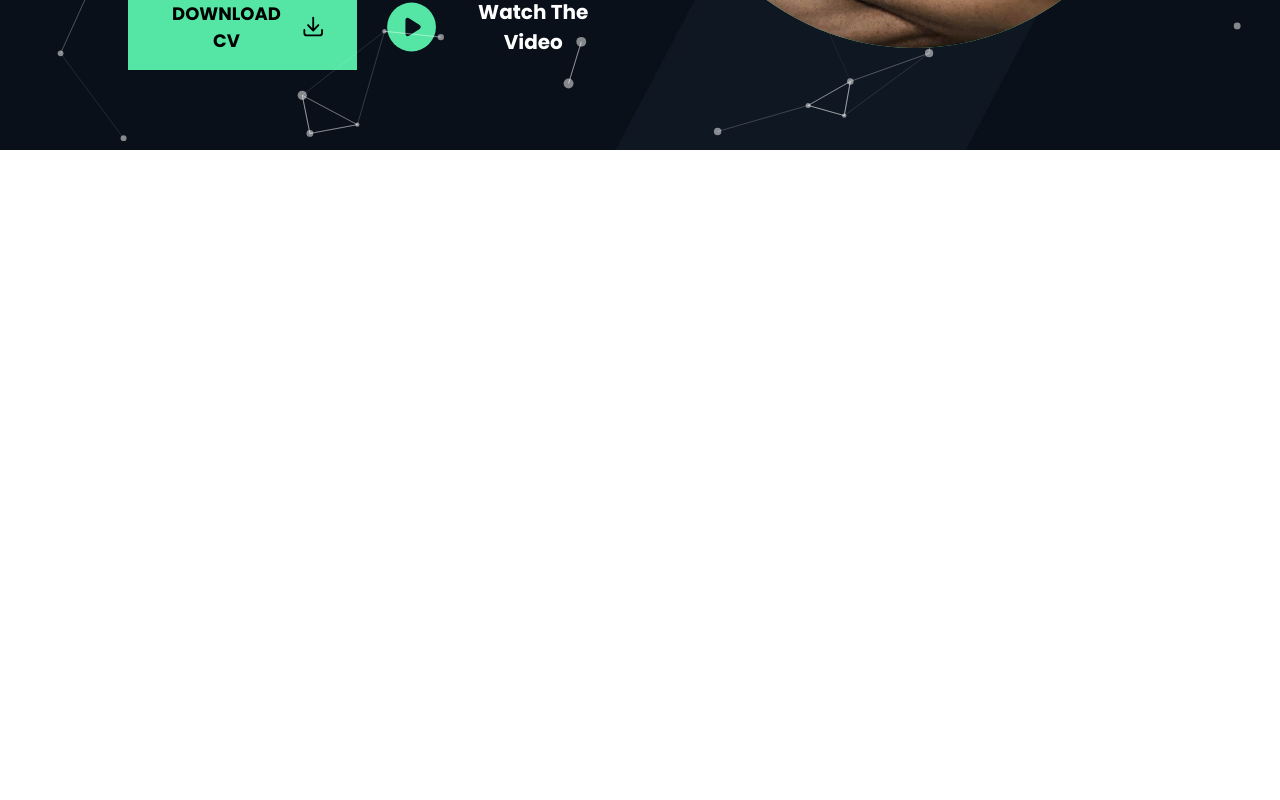
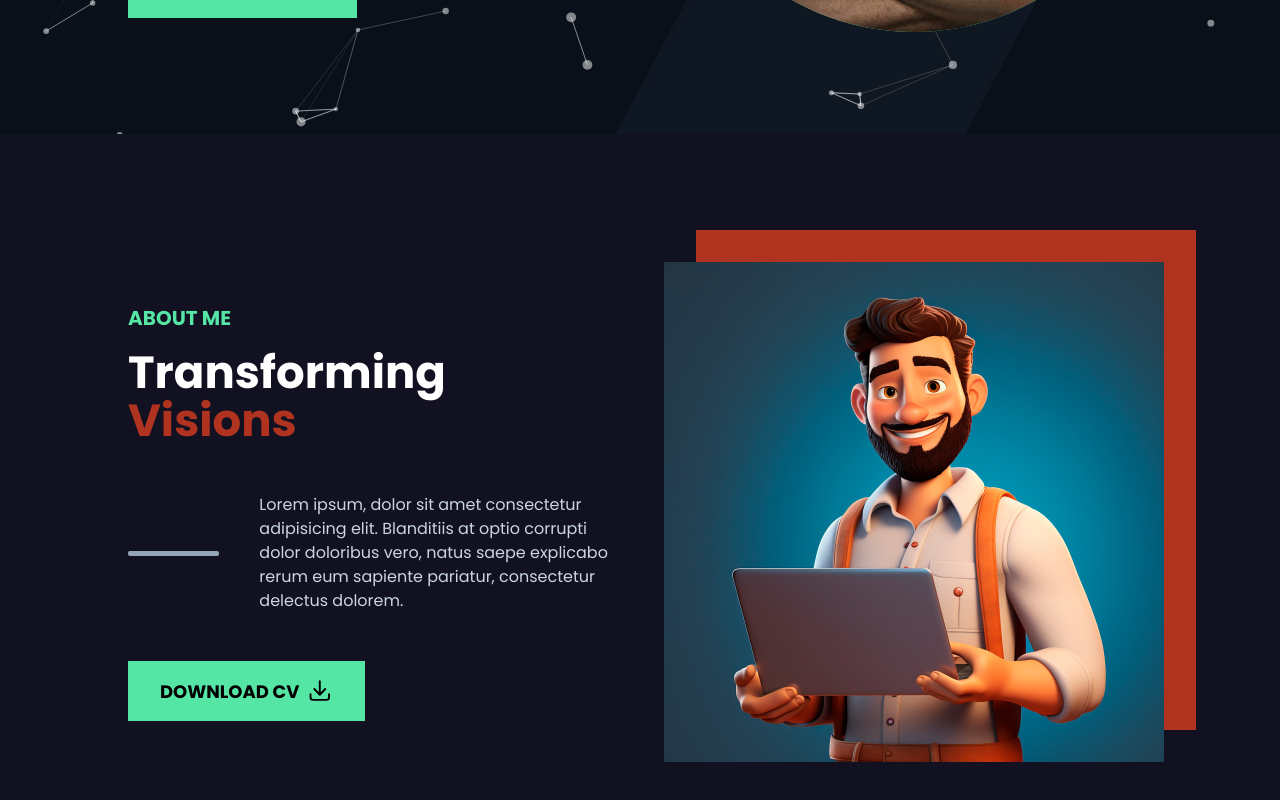
Before and after one commit to derostajunior/portfolio, a Next.js app in the folder my-portfolio/: page / in a window 1280 px wide. Shown: the part 650-1450 px from the top of the page. Before the commit the page ends 800 px from the top, so only its background shows below. Built offline with nearby package versions, Linux system fonts and the light colour scheme.

Commit message:
feat: Add about level

```diff
--- /dev/null
+++ b/my-portfolio/components/About.tsx
@@ -0,0 +1,52 @@
+import { ArrowDownTrayIcon } from "@heroicons/react/20/solid";
+import Image from "next/image";
+import React from "react";
+
+const About = () => {
+  return (
+    <div className="bg-[#121121] pb-[3rem] pt-[4rem] md:pt-[8rem] h-[88vh]">
+      <div className="grid grid-cols-1 md:grid-cols-2 w-[80%] mx-auto gap-[3rem] items-center">
+        <div>
+          <h1 className="text-[20px] font-bold uppercase text-[#55e6a5] mb-[1rem]">
+            ABOUT ME
+          </h1>
+
+          <h2
+            className="text-[25px] md:text-[35px] lg:text-[45px] md:leading-[3rem] leading-[2rem] capitalize
+            mb-[3rem] font-bold text-white"
+          >
+            Transforming <span className="text-[#b03320]">Visions</span>
+          </h2>
+          <div className="mb-[3rem] flex items-center md:space-x-10">
+            <span className="w-[100px] hidden md:block h-[5px] bg-slate-400 rounded-sm"></span>
+            <p className="text- [19px] text-slate-300 w-[80%]">
+              Lorem ipsum, dolor sit amet consectetur adipisicing elit.
+              Blanditiis at optio corrupti dolor doloribus vero, natus saepe
+              explicabo rerum eum sapiente pariatur, consectetur delectus
+              dolorem.
+            </p>
+          </div>
+          <button
+            className="px-[2rem] hover:bg-[#b03320] transition-all duration-200 py-[1rem] text-[18px]
+          font-bold uppercase bg-[#55e6a5] text-black flex items-center space-x-2"
+          >
+            <span>Download Cv</span>
+            <ArrowDownTrayIcon className="w-[1.6rem] h-[1.7rem] text-black" />
+          </button>
+        </div>
+        <div className="lg:w-[500px] mx-auto md:mx-0 mt-[2rem] lg:mt-0 lg:h-[500px] w-[300px] h-[300px] relative">
+          <Image
+            src="/images/about.jpg"
+            alt="about"
+            layout="fill"
+            objectFit="contain"
+            className="relative z-[11] w-[100%] h-[100%] object-contain"
+          />
+          <div className="absolute w-[100%] h-[100%] z-[10] bg-[#b03320] top-[-2rem] right-[-2rem]"></div>
+        </div>
+      </div>
+    </div>
+  );
+};
+
+export default About;
--- a/my-portfolio/components/hero.tsx
+++ b/my-portfolio/components/hero.tsx
@@ -7,7 +7,7 @@ import { ArrowDownTrayIcon, PlayCircleIcon } from "@heroicons/react/20/solid";
 
 const Hero = () => {
   return (
-    <div className="h-[88vh] bg-[url('/images/banner.jpg')] bg-cover bg-center">
+    <div className="h-[88vh] bg-[url('/images/banner.jpg')] mt-[10vh] bg-cover bg-center">
       <Particle />
       <div className="w-[80%] grid-cols-1 mx-auto grid lg:grid-cols-2 gap-[3rem] h-[100%] items-center">
         <div>
--- a/my-portfolio/components/index.ts
+++ b/my-portfolio/components/index.ts
@@ -1,3 +1,4 @@
+import About from "./About";
 import Hero from "./hero";
 import MobileNav from "./mobile-nav";
 import Nav from "./nav";
@@ -5,6 +6,7 @@ import Particle from "./Particle";
 import TextEffect from "./text-effect"
 
 export {
+    About,
     Hero,
     MobileNav,
     Nav,
--- a/my-portfolio/components/nav.tsx
+++ b/my-portfolio/components/nav.tsx
@@ -7,7 +7,7 @@ interface Props {
 
 const Nav = ({openNav}:Props) => {
   return (
-    <div className="w-[100%] sticky z-50 top-0 h-[12vh] bg-[#141c27] shadow-md">
+    <div className="w-[100%] fixed z-50 top-0 h-[12vh] bg-[#141c27] shadow-md">
       <div className="flex items-center justify-between w-[80%] mx-auto h-[100%]">
         <h1 className="flex-[0.6] cursor-pointer text-[25px] text-white font-bold">
           Dev
--- a/my-portfolio/pages/index.tsx
+++ b/my-portfolio/pages/index.tsx
@@ -1,5 +1,5 @@
 import React, { useState } from "react";
-import { Hero, MobileNav, Nav } from "@/components";
+import { About, Hero, MobileNav, Nav } from "@/components";
 
 const HomePage = () => {
   const [nav, setNav] = useState(false);
@@ -15,6 +15,11 @@ const HomePage = () => {
 
         {/** Hero section */}
         <Hero />
+
+        {/** About */}
+        <div className="relative z-[30]">
+          <About />
+        </div>
       </div>
     </div>
   );
```
